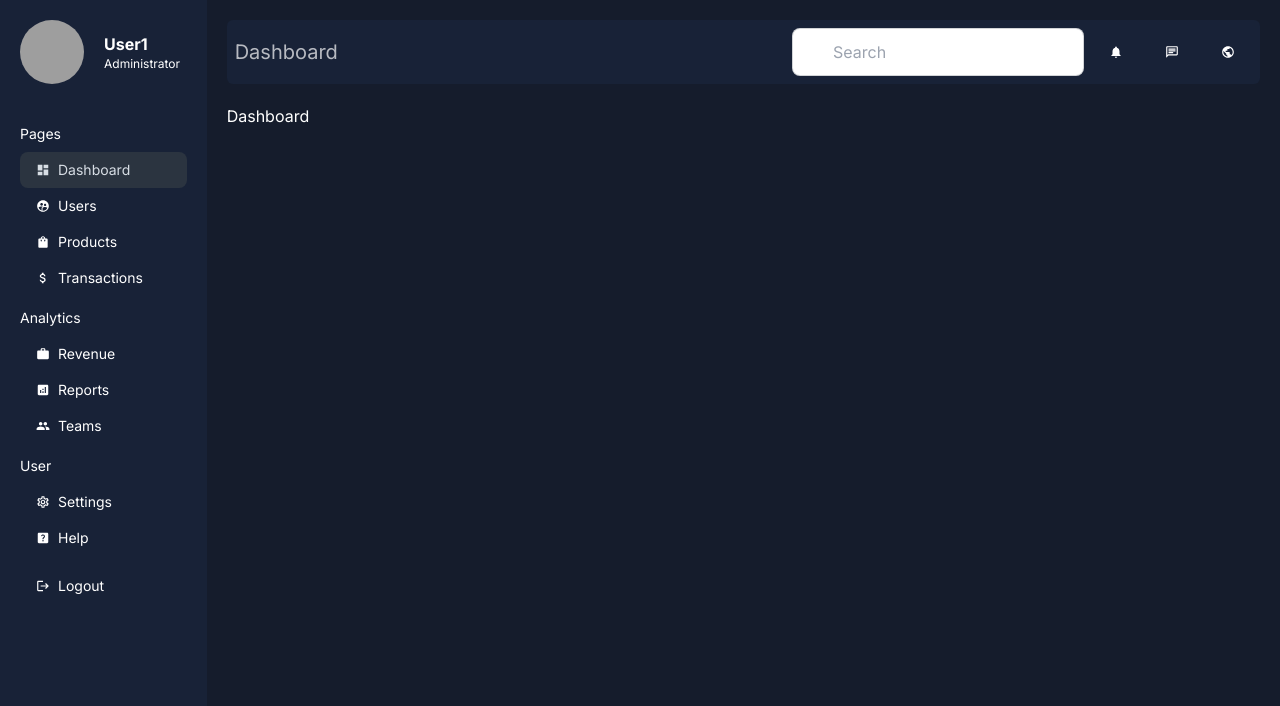
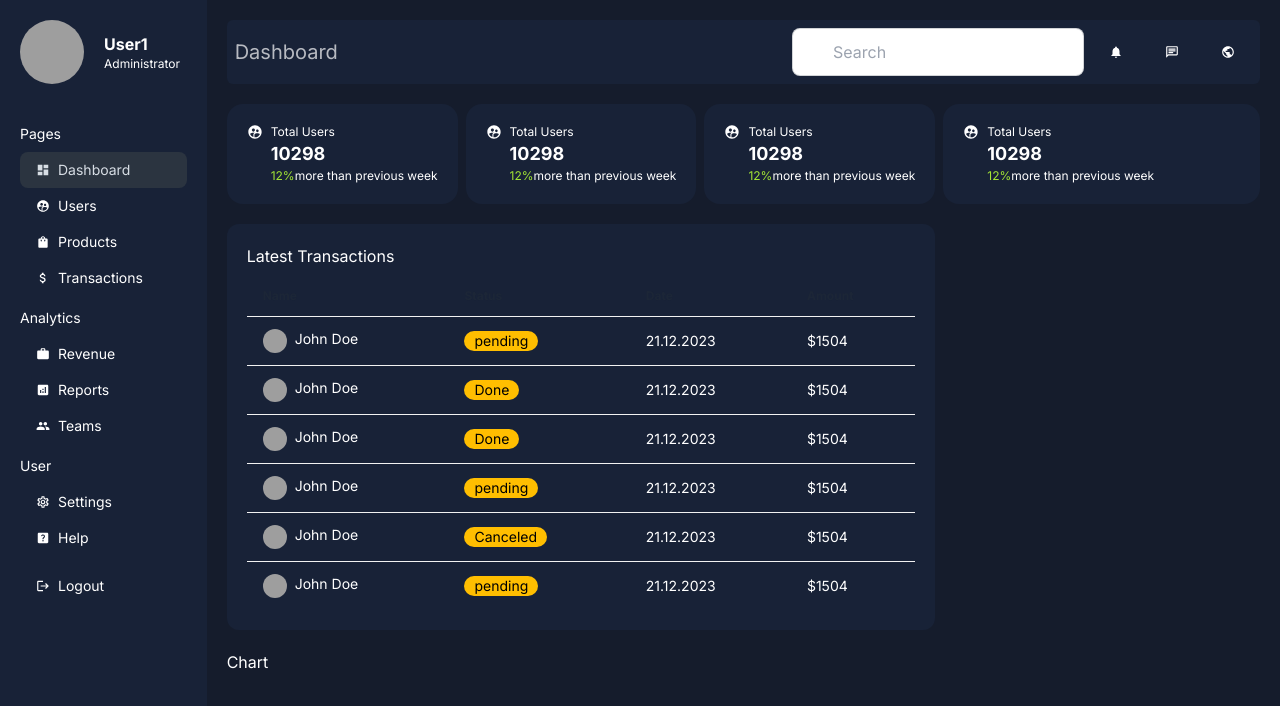
Before and after one commit to arbor0711/next-dashboard, a Next.js app: page /dashboard in a window 1280 px wide. Shown: the top 706 px of the page. Built offline with nearby package versions, Linux system fonts and the light colour scheme; grey boxes are pictures that could not be loaded.

Commit message:
create CardBox and Transactions components

```diff
--- a/app/Navbar.tsx
+++ b/app/Navbar.tsx
@@ -13,12 +13,9 @@
   const pathName = usePathname();
 
   return (
-    <div
-      className="navbar rounded-md"
-      style={{ backgroundColor: "var(--bgSoft)" }}
-    >
+    <div className="navbar rounded-md -bg--bgSoft">
       <div className="flex-1">
-        <h2 className="text-xl capitalize" style={{ color: "var(--textSoft)" }}>
+        <h2 className="text-xl capitalize -text--textSoft">
           {pathName.split("/").pop()}
         </h2>
       </div>
--- a/app/Sidebar.tsx
+++ b/app/Sidebar.tsx
@@ -79,11 +79,8 @@
     <>
       <div className="flex gap-5 p-5 align-middle">
         <div className="avatar">
-          <div
-            className="w-16 mask mask-circle"
-            style={{ backgroundColor: "gray" }}
-          >
-            <img src="https://i.pravatar.cc/300" />
+          <div className="w-16 mask mask-circle">
+            <img src="https://i.pravatar.cc/300" alt="Avatar photo" />
           </div>
         </div>
         <div className="flex flex-col justify-center">
--- /dev/null
+++ b/app/components/Card.tsx
@@ -0,0 +1,23 @@
+import React from "react";
+import { MdSupervisedUserCircle } from "react-icons/md";
+
+const Card = () => {
+  return (
+    <div className="card p-5 -bg--bgSoft hover:bg-slate-800">
+      <div className="flex gap-2 justify-center align-text-top">
+        <div>
+          <MdSupervisedUserCircle />
+        </div>
+        <div className="flex-1">
+          <p className="text-xs">Total Users</p>
+          <p className="font-bold text-lg">10298</p>
+          <p className="text-xs">
+            <span className="text-lime-400">12%</span>more than previous week
+          </p>
+        </div>
+      </div>
+    </div>
+  );
+};
+
+export default Card;
--- /dev/null
+++ b/app/components/CardBox.tsx
@@ -0,0 +1,14 @@
+import React from "react";
+import Card from "./Card";
+
+const CardBox = () => {
+  return (
+    <div className="flex gap-2">
+      <Card />
+      <Card />
+      <Card />
+    </div>
+  );
+};
+
+export default CardBox;
--- /dev/null
+++ b/app/components/Chart.tsx
@@ -0,0 +1,7 @@
+import React from "react";
+
+const Chart = () => {
+  return <div>Chart</div>;
+};
+
+export default Chart;
--- /dev/null
+++ b/app/components/Rightbar.tsx
@@ -0,0 +1,8 @@
+import React from "react";
+import Card from "./Card";
+
+const Rightbar = () => {
+  return <Card />;
+};
+
+export default Rightbar;
--- /dev/null
+++ b/app/components/Transactions.tsx
@@ -0,0 +1,104 @@
+import Image from "next/image";
+import React from "react";
+
+const Transactions = () => {
+  const transactions = [
+    {
+      avatar: "https://i.pravatar.cc/300",
+      name: "John Doe",
+      status: "pending",
+      date: "21.12.2023",
+      amount: "$1504",
+    },
+    {
+      avatar: "https://i.pravatar.cc/300",
+      name: "John Doe",
+      status: "Done",
+      date: "21.12.2023",
+      amount: "$1504",
+    },
+    {
+      avatar: "https://i.pravatar.cc/300",
+      name: "John Doe",
+      status: "Done",
+      date: "21.12.2023",
+      amount: "$1504",
+    },
+    {
+      avatar: "https://i.pravatar.cc/300",
+      name: "John Doe",
+      status: "pending",
+      date: "21.12.2023",
+      amount: "$1504",
+    },
+    {
+      avatar: "https://i.pravatar.cc/300",
+      name: "John Doe",
+      status: "Canceled",
+      date: "21.12.2023",
+      amount: "$1504",
+    },
+    {
+      avatar: "https://i.pravatar.cc/300",
+      name: "John Doe",
+      status: "pending",
+      date: "21.12.2023",
+      amount: "$1504",
+    },
+  ];
+
+  return (
+    <div className="overflow-x-auto -bg--bgSoft p-5 rounded-xl">
+      <h2>Latest Transactions</h2>
+
+      <table className="table mt-2">
+        <thead>
+          <tr>
+            <th>Name</th>
+            <th>Status</th>
+            <th>Date</th>
+            <th>Amount</th>
+          </tr>
+        </thead>
+
+        <tbody>
+          {transactions.map((transaction, index) => (
+            <tr key={index}>
+              <td>
+                <div className="flex align-middle justify-start gap-2">
+                  <div>
+                    <Image
+                      className="rounded-full"
+                      src={transaction.avatar}
+                      alt="User avatar"
+                      width={24}
+                      height={24}
+                    />
+                  </div>
+                  <div>{transaction.name}</div>
+                </div>
+              </td>
+              <td>
+                <div
+                  className={`badge ${
+                    transaction.status == "canceled"
+                      ? "badge-error"
+                      : transaction.status == "done"
+                      ? "badge-success"
+                      : "badge-warning"
+                  }`}
+                >
+                  {transaction.status}
+                </div>
+              </td>
+              <td>{transaction.date}</td>
+              <td>{transaction.amount}</td>
+            </tr>
+          ))}
+        </tbody>
+      </table>
+    </div>
+  );
+};
+
+export default Transactions;
--- a/app/dashboard/page.tsx
+++ b/app/dashboard/page.tsx
@@ -1,7 +1,22 @@
-import React from "react";
+import CardBox from "../components/CardBox";
+import Chart from "../components/Chart";
+import Rightbar from "../components/Rightbar";
+import Transactions from "../components/Transactions";
 
 const Dashboard = () => {
-  return <div>Dashboard</div>;
+  return (
+    <div className="flex gap-2">
+      <div className="flex flex-col flex-3 gap-5 justify-between">
+        <CardBox />
+        <Transactions />
+        <Chart />
+      </div>
+
+      <div className="flex-1">
+        <Rightbar />
+      </div>
+    </div>
+  );
 };
 
 export default Dashboard;
--- a/app/layout.tsx
+++ b/app/layout.tsx
@@ -20,10 +20,7 @@
     <html lang="en">
       <body className={inter.className}>
         <div className="flex justify-between gap-5 ">
-          <div
-            className="h-screen w-1/5 min-w-fit	"
-            style={{ backgroundColor: "var(--bgSoft)" }}
-          >
+          <div className="h-screen w-1/5 min-w-fit -bg--bgSoft	">
             <Sidebar />
           </div>
 
--- a/next.config.js
+++ b/next.config.js
@@ -1,4 +1,15 @@
 /** @type {import('next').NextConfig} */
-const nextConfig = {}
+const nextConfig = {};
 
-module.exports = nextConfig
+module.exports = {
+  images: {
+    remotePatterns: [
+      {
+        protocol: "https",
+        hostname: "i.pravatar.cc",
+        port: "",
+        pathname: "/300",
+      },
+    ],
+  },
+};
--- a/tailwind.config.ts
+++ b/tailwind.config.ts
@@ -14,6 +14,12 @@
         "gradient-conic":
           "conic-gradient(from 180deg at 50% 50%, var(--tw-gradient-stops))",
       },
+      colors: {
+        "--bg": "#151c2c",
+        "--bgSoft": "#182237",
+        "--text": "#fff",
+        "--textSoft": "#b7bac1",
+      },
     },
   },
   plugins: [require("daisyui")],
```
